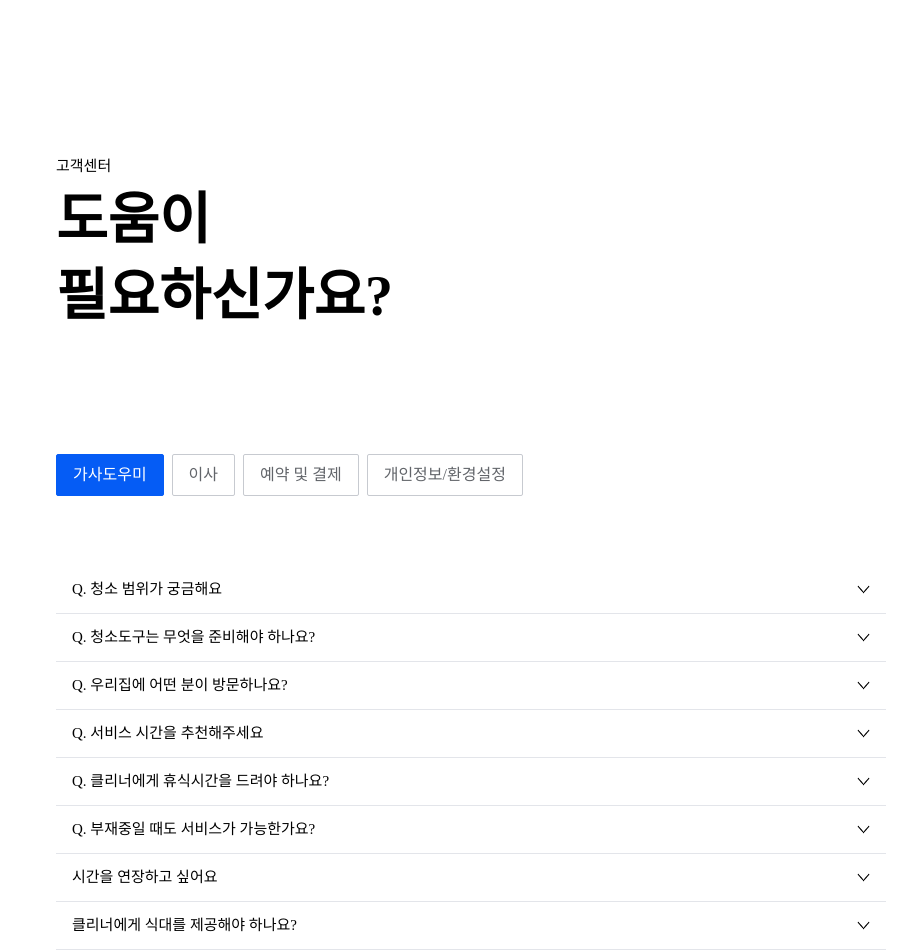
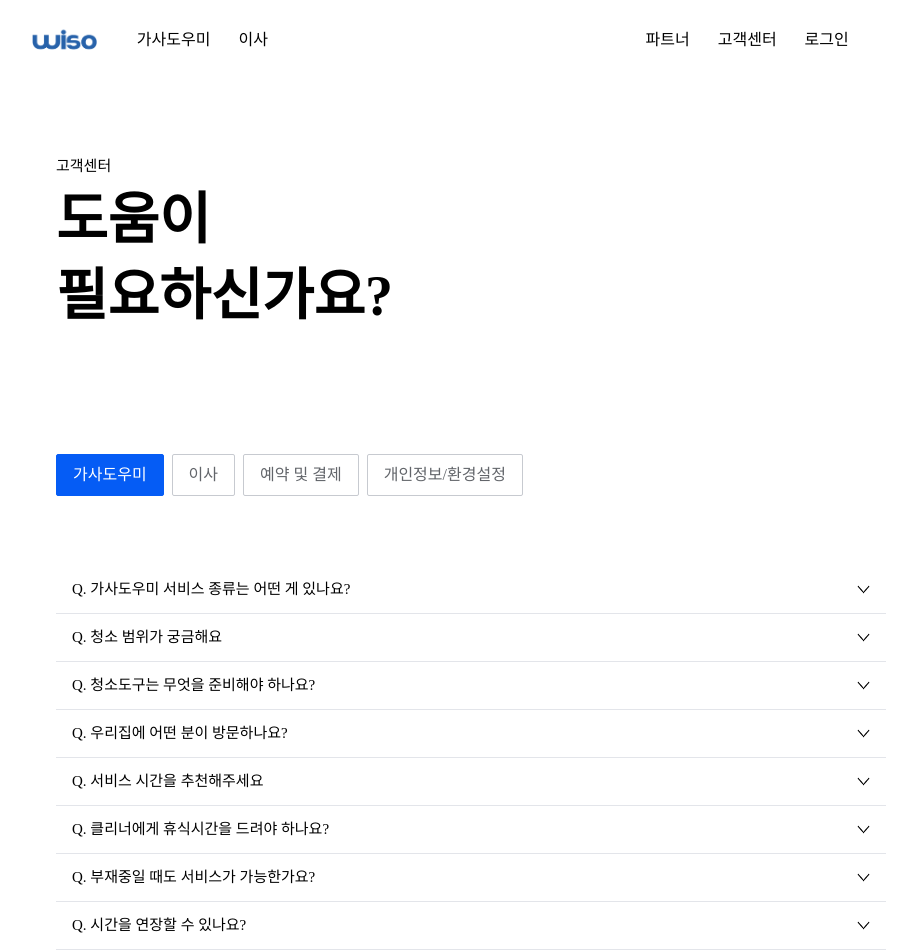
Before and after one commit to aaronddy/WISO_frontend, a React (Create React App) app: page /ClientService in a window 1280 px wide. Shown: the top 952 px of the page, without its empty margins (169-1069 px from the left). Built offline with nearby package versions, Linux system fonts and the light colour scheme.

Commit message:
add toggle

```diff
--- a/src/Pages/ClientService/ClientService.js
+++ b/src/Pages/ClientService/ClientService.js
@@ -5,6 +5,8 @@ import clientServiceCallIcon from "../../Images/phone.png";
 import ClientServiceCategories from "./ClientServiceCategories";
 import FaqBox from "./FaqBox";
 import FnqData from "./FnqData";
+import Nav from "../../Components/Nav/Nav";
+import Footer from "../../Components/Footer/Footer";
 
 class ServiceClinet extends Component {
   constructor() {
@@ -42,6 +44,8 @@ class ServiceClinet extends Component {
   };
   render() {
     return (
+      <>
+        <Nav />
         <div className="clientServiceContainer">
           <div className="helpBorder">
             <div className="clientService">고객센터</div>
@@ -82,6 +86,8 @@ class ServiceClinet extends Component {
             </div>
           </div>
         </div>
+        <Footer />
+      </>
     );
   }
 }
--- a/src/Pages/ClientService/ClientService.scss
+++ b/src/Pages/ClientService/ClientService.scss
@@ -78,24 +78,24 @@
   -ms-transition: all 0.5s ease-in-out;
   -o-transition: all 0.5s ease-in-out;
   transition: all 0.5s ease-in-out;
-  // transform: scaleY(0);
 }
 
 .faqAnswerBorder {
   color: rgb(98, 101, 106);
   background-color: rgb(243, 244, 248);
   word-break: break-all;
-  line-height: 1.5;
+  line-height: 1.6;
   -webkit-transition: all 0.5s ease-in-out;
   -moz-transition: all 0.5s ease-in-out;
   -ms-transition: all 0.5s ease-in-out;
   -o-transition: all 0.5s ease-in-out;
   transition: all 0.5s ease-in-out;
-  // transform: scaleY(0.5s);
+  transform: scaleY(2s);
 }
 
 .faqAnswer {
   padding: 24px;
+  white-space: pre-line;
 }
 
 .wisoClientService {
--- a/src/Pages/ClientService/FaqBox.js
+++ b/src/Pages/ClientService/FaqBox.js
@@ -19,18 +19,13 @@ class FaqBox extends Component {
   render() {
     return (
       <div>
-        <div
-          className="faqArticleBorder"
-          onClick={
-            this.clickHandler ? "faqAnswerBorder" : "faqAnswerBorderClosed"
-          }
-        >
+        <div className="faqArticleBorder" onClick={this.clickHandler}>
           <span>{this.props.article.question}</span>
           <img src={expandArrow} alt="arrowIcon" className="clickArrow" />
         </div>
         <div
           className={
-            this.props.open ? "faqAnswerBorder" : "faqAnswerBorderClosed"
+            this.state.opened ? "faqAnswerBorder" : "faqAnswerBorderClosed"
           }
         >
           <div className="faqAnswer">{this.props.article.answer}</div>
--- a/src/Pages/ClientService/FnqData.js
+++ b/src/Pages/ClientService/FnqData.js
@@ -2,6 +2,11 @@ const faqSections = {
   section1: {
     // titleName1: "서비스 이용",
     articles: [
+      {
+        question: "Q. 가사도우미 서비스 종류는 어떤 게 있나요?",
+        answer:
+          "1회 청소와 정기 청소 중 선택할 수 있습니다.\n 1회 청소는 고객 집에 한 번 방문하여 가정집 생활청소를 진행합니다.\n정기 청소는 동일한 클리너가 정기적으로 고객님 댁을 방문하는 고객 맞춤형 서비스입니다.\n원하실 경우 클리너는 언제든지 변경할 수 있습니다."
+      },
       {
         question: "Q. 청소 범위가 궁금해요",
         answer:
@@ -33,12 +38,12 @@ const faqSections = {
           "웹과 앱 내 실시간 문의로 현관 출입 방법을 전달해주세요. 고객님께서 부재중이시더라도 서비스를 받아보실 수 있도록 미소에서 클리너에게 출입 방법을 안내해드립니다.\n- 고객님께서 집에 계시지 않아도 서비스 진행이 가능합니다!\n많은 고객님들이 부재중에도 서비스를 받아보고 계십니다. 신원 확인과 검증을 마친 미소의 파트너가 방문하니 안심하세요.\n- 부재중에 서비스를 받고 싶으신 경우, 예약 후 실시간 문의를 통해 출입 방법을 미소로 꼭 전달해주세요!"
       },
       {
-        question: "시간을 연장하고 싶어요",
+        question: "Q. 시간을 연장할 수 있나요?",
         answer:
           "서비스 중 시간 연장은 클리너와 사전 협의해야 하며, 클리너의 사정으로 연장이 불가할 수 있습니다. 필요할 경우 실시간 문의를 통해 알려주세요.\n연장에 따른 추가금은 서비스 지역과 서비스 종류(정기/1회)에 따라 다르니 웹과 앱 내 [실시간 문의] 통해 미소로 문의해주세요."
       },
       {
-        question: "클리너에게 식대를 제공해야 하나요?",
+        question: "Q. 클리너에게 식대를 제공해야 하나요?",
         answer:
           "식사나 식대를 제공하지 않아도 됩니다. 다만 더 원활한 서비스를 위해 6시간 이상 서비스 시 최소 30분의 식사·휴식시간을 보장해주세요."
       }
@@ -97,17 +102,17 @@ const faqSections = {
           "대략적인 소요 시간은 아래와 같습니다. 이사 종류, 포장 종류, 짐량, 현장 특이사항에 따라 달라질 수 있습니다.\n  \n- 소형이사 : 4~6시간\n- 가정이사 : 7~10시간\n- 사무실이사 : 4시간 이상"
       },
       {
-        question: "서비스 요금은 얼마인가요?",
+        question: "Q. 서비스 요금은 얼마인가요?",
         answer:
           "짐량, 가구 종류, 거리, 사다리차 진입 여부, 날짜 등에 따라 달라집니다. 미소 360 방문 견적(가정/사무실이사)을 통해 정확한 견적을 확인하세요.\n** 소형 이사는 고객이 직접 촬영한 사진으로 이사견적을 제공해 드립니다."
       },
       {
-        question: "어떤 경우에 추가 요금이 발생하나요?",
+        question: "Q. 어떤 경우에 추가 요금이 발생하나요?",
         answer:
           "제출받은 견적서는 계약서와 동일한 효력을 지니며, 아래 특수한 경우에만 추가 요금이 발생할 수 있습니다.\n\n- 견적서에 기재된 이사조건이 변경되는 경우\n예) 이사 계약 후 출발지, 도착지 주소가 변경될 경우\n\n- 가정/사무실 이사 : 360 촬영 이미지로 확인 되지 않는 짐이 이사 당일 추가된 경우\n예) 이사 계약 후 쇼파를 새로 구입한 경우\n\n- 소형 이사 : 제출한 사진으로 확인 되지 않은 짐이 이사 당일 추가된 경우\n예) 옷장, 장롱, 싱크대 선반등의 수납장들을 닫고 촬영하여 차량이 추가되는 경우"
       },
       {
-        question: "이사 업체에 식대를 제공해야 하나요?",
+        question: "Q. 이사 업체에 식대를 제공해야 하나요?",
         answer:
           "견적서 상 이사 비용과 별도로 식대를 제공할 필요가 없습니다. 식대를 요구할 경우 미소에 알려주세요."
       }
@@ -160,7 +165,7 @@ const faqSections = {
           "파트너의 안전한 귀가를 위해 오후 10시에 모든 서비스가 종료 됩니다.\n가사도우미는 4시간 주문의 경우 오후 6시에 서비스 시작이 되어야합니다."
       },
       {
-        question: "결제는 어떻게 하나요?",
+        question: "Q. 결제는 어떻게 하나요?",
         answer:
           "미소는 '후결제' 서비스입니다. 결제는 서비스가 모두 완료된 후진행되며, 카드 정보는 나이스페이에 의해 안전하게 관리됩니다. 다만, 이사청소의 경우는 선 카트 등록, 선 입금 후 클리너를 배정합니다.\n\n- 미소 예약 후 앱에서 신용카드를 등록해주세요. (체크카드 또는 타인 명의 카드도 등록 가능합니다.) 카드 결제가 어렵다면 웹과 앱 내 실시간 문의를 통해 미소로 문의 주세요.\n- 클리너/파트너에게 직접 서비스 비용을 지불하지 마세요! 앱을 통해 자동으로 결제가 진행됩니다.\n- 서비스 예약 버튼을 눌렀는데, 카드를 등록하지 않으셨나요?\n\n미소는 후결제 서비스이기 때문에, 미소 앱에 카드를 등록하지 않으셨더라도 앱 내에서 예약을 완료하셨다면 서비스 신청이 정상적으로 이루어집니다. 미소 앱 또는 고객센터를 통해 요청하실 경우만 취소 가능하니 주의해주세요."
       },
```
Lines whose indentation alone changed are shown as unchanged.
